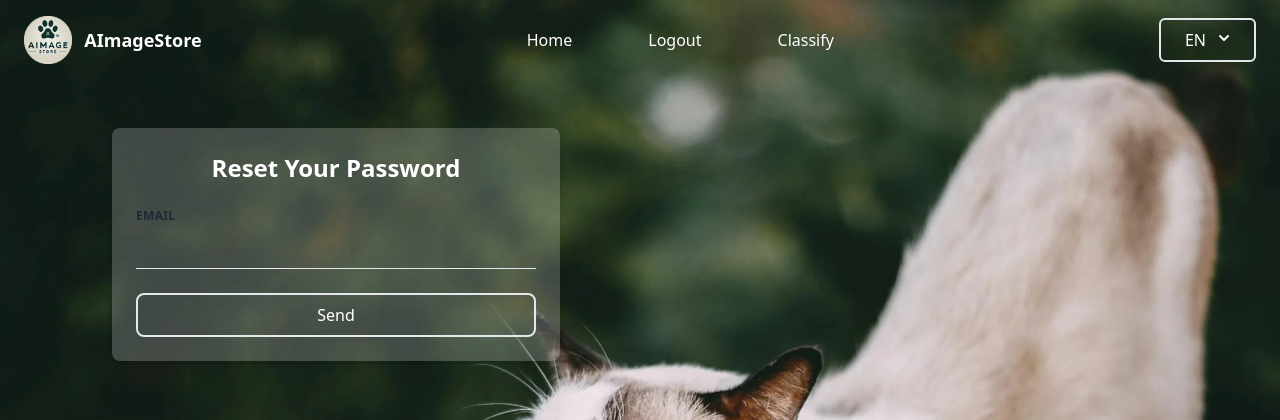
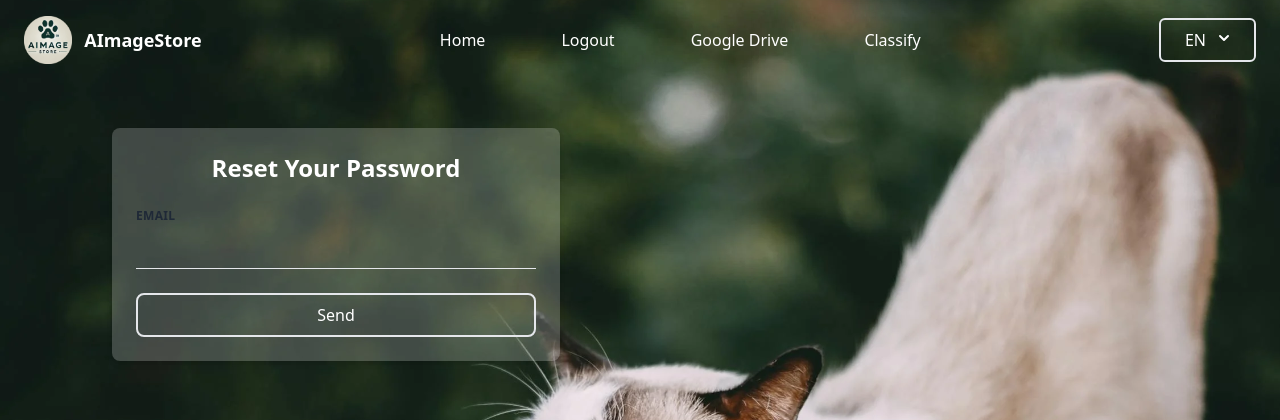
Before and after one commit to Korniev/AImageStore, a Django app: page /en/auth/email/ in a window 1280 px wide; the page is wider, and only the part inside the window is pictured. Shown: the top 420 px of that part. Run offline with Django 5.2, Linux system fonts and the light colour scheme; the visitor is signed in with stand-in values (Sample User, id 1); style sheets or scripts are compiled from the project's sources.

Commit message:
added Google Drive functionality

```diff
--- a/aimagestore/accounts/urls.py
+++ b/aimagestore/accounts/urls.py
@@ -11,6 +11,7 @@ urlpatterns = [
     path('code-verification/', views.code_verification_view, name='code-verification'),
     path('resend-otp/', views.resend_otp, name='resend-otp'),
     path('logout/', views.logout_view, name='logout'),
+    path('connect-google-drive/', views.connect_google_drive, name='connect_google_drive'),
 
     path('profile/', views.profile_view, name='profile'),
 ]
--- a/aimagestore/accounts/views.py
+++ b/aimagestore/accounts/views.py
@@ -6,11 +6,16 @@ from django.contrib.auth.hashers import make_password
 from django.http import HttpResponse, HttpResponseRedirect
 from django.shortcuts import render, redirect
 from django.contrib import messages
+from django.conf import settings
 from django.utils.translation import gettext as _
 
 from .models import User
 from .forms import RegisterForm, LoginForm, ChangePasswordForm
 from .utils import send_otp
+
+from google.oauth2.credentials import Credentials
+from googleapiclient.discovery import build
+from allauth.socialaccount.models import SocialToken, SocialAccount
 
 
 def login_view(request):
@@ -85,7 +90,9 @@ def code_verification_view(request):
                         if type == 'new-password':
                             return redirect('accounts:new-password')
                         else:
-                            messages.success(request, _("Congratulations {username}! You have verified your email.").format(username=user.username))
+                            messages.success(request,
+                                             _("Congratulations {username}! You have verified your email.").format(
+                                                 username=user.username))
                             return redirect('accounts:login')
                     except User.DoesNotExist:
                         messages.error(request, _("User with this email was not found."))
@@ -158,3 +165,34 @@ def logout_view(request):
 
 def profile_view(request):
     return render(request, "accounts/profile.html")
+
+
+def connect_google_drive(request):
+    if request.user.is_authenticated:
+        social_account = SocialAccount.objects.filter(user=request.user, provider='google').first()
+        if social_account:
+            token = SocialToken.objects.filter(account=social_account).first()
+
+            if token:
+                creds = Credentials(
+                    token=token.token,
+                    refresh_token=token.token_secret,
+                    token_uri='https://oauth2.googleapis.com/token',
+                    client_id=settings.SOCIAL_AUTH_GOOGLE_OAUTH2_KEY,
+                    client_secret=settings.SOCIAL_AUTH_GOOGLE_OAUTH2_SECRET,
+                )
+
+                service = build('drive', 'v3', credentials=creds)
+
+                results = service.files().list(pageSize=10, fields="files(id, name)").execute()
+                files = results.get('files', [])
+
+                return render(request, 'accounts/google_drive.html', {'files': files})
+            else:
+                messages.error(request, "Google token not found.")
+        else:
+            messages.error(request, "No Google account connected.")
+    else:
+        messages.error(request, "You need to log in to connect to Google Drive.")
+
+    return redirect('accounts:profile')
--- a/aimagestore/aimagestore/settings.py
+++ b/aimagestore/aimagestore/settings.py
@@ -59,9 +59,10 @@ SOCIALACCOUNT_PROVIDERS = {
         'SCOPE': [
             'profile',
             'email',
+            'https://www.googleapis.com/auth/drive'
         ],
         'AUTH_PARAMS': {
-            'access_type': 'online',
+            'access_type': 'offline',
         },
         'OAUTH_PKCE_ENABLED': True,
     }
--- a/aimagestore/aimagestore/templates/aimagestore/base.html
+++ b/aimagestore/aimagestore/templates/aimagestore/base.html
@@ -54,6 +54,12 @@
                 <a href="{% url 'accounts:logout' %}"
                    class="text-white btn-custom px-6 py-2 rounded-lg hover:border-white border-2 border-transparent transition duration-300">
                     {% trans "Logout" %}
+                </a>
+            </li>
+            <li>
+                <a href="{% url 'accounts:connect_google_drive' %}"
+                   class="text-white btn-custom px-6 py-2 rounded-lg hover:border-white border-2 border-transparent transition duration-300">
+                    {% trans "Google Drive" %}
                 </a>
             </li>
             {% endif %}
```
Also changed, not shown: aimagestore/accounts/templates/accounts/google_drive.html (added, +17 -0 lines).
